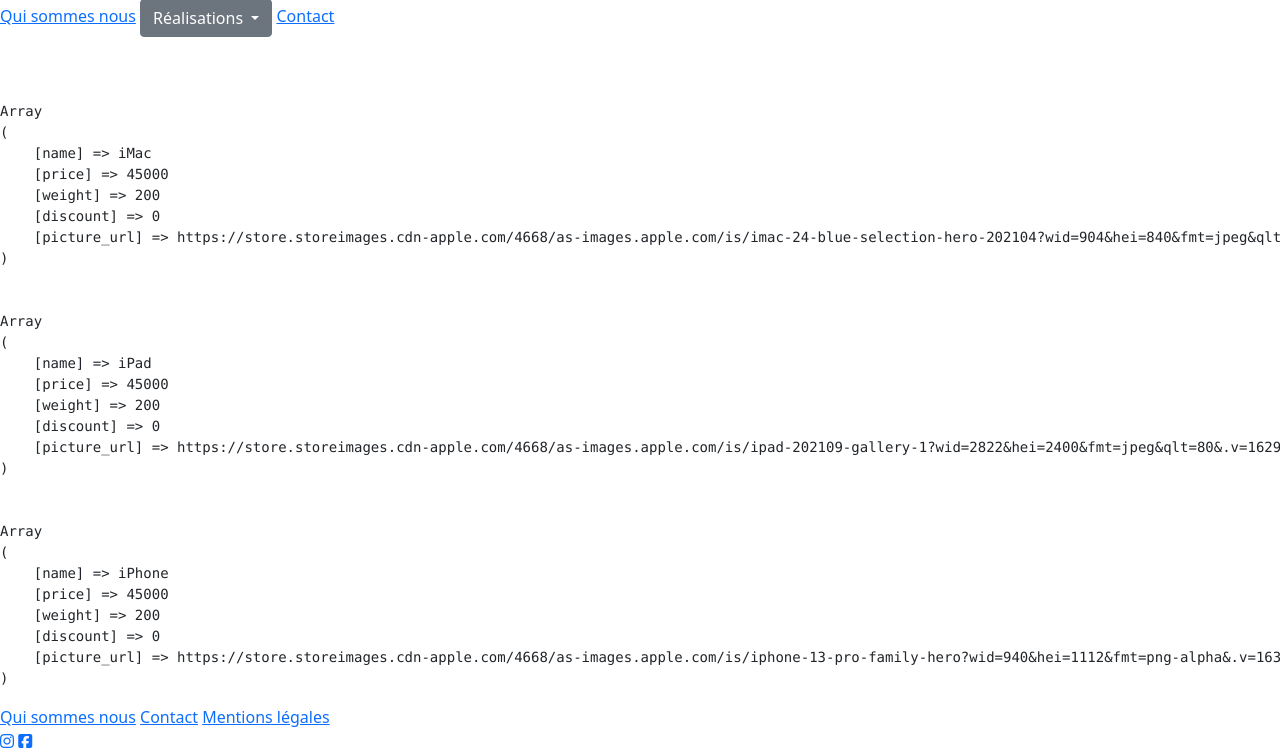
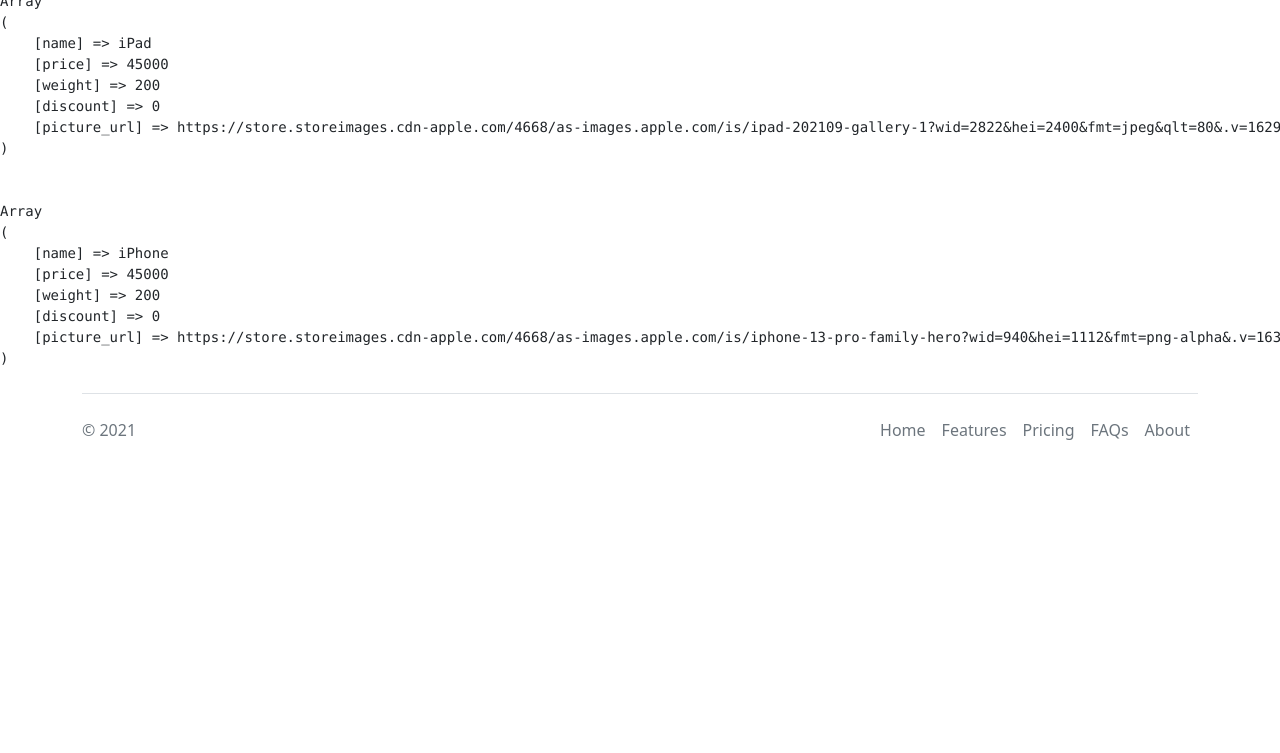
Before and after one commit to Bahjat-TOUNSI/premier_projet, a PHP site: page /catalog-with-keys.php in a window 1280 px wide. Shown: the part 316-1069 px from the top of the page. After the commit the page ends 756 px from the top, so only its background shows below. Run offline with PHP 8.4, Linux system fonts and the light colour scheme; some libraries are stand-ins or nearby versions.

Commit message:
Changed header/footer

```diff
--- a/footer.php
+++ b/footer.php
@@ -1,23 +1,25 @@
 </main>
 <footer>
-    <div>
-        <!-- BTN NAVIGATION -->
-        <nav class="navBottom">
-            <a href="profils.html">Qui sommes nous</a>
-            <a href="contact.html">Contact</a>
-            <a href="https://www.google.com/search?q=Mentions+légales" target="_blank">Mentions légales</a>
-        </nav>
+    <div class="container">
+        <footer class="d-flex flex-wrap justify-content-between align-items-center py-3 my-4 border-top">
+            <p class="col-md-4 mb-0 text-muted">© 2021</p>
 
-        <!-- BTN RESEAU -->
-        <nav class="navReseau">
-            <a href="https://www.instagram.com/campusnumeriqueinthealps/?hl=fr" target="_blank"><i
-                    class="fab fa-instagram"></i></a>
-            <a href="https://fr-fr.facebook.com/campusNumeriqueInTheAlps/" target="_blank"><i
-                    class="fab fa-facebook-square"></i></a>
-        </nav>
+            <a href="/"
+               class="col-md-4 d-flex align-items-center justify-content-center mb-3 mb-md-0 me-md-auto link-dark text-decoration-none">
+                <svg class="bi me-2" width="40" height="32">
+                    <use xlink:href="#bootstrap"></use>
+                </svg>
+            </a>
+
+            <ul class="nav col-md-4 justify-content-end">
+                <li class="nav-item"><a href="#" class="nav-link px-2 text-muted">Home</a></li>
+                <li class="nav-item"><a href="#" class="nav-link px-2 text-muted">Features</a></li>
+                <li class="nav-item"><a href="#" class="nav-link px-2 text-muted">Pricing</a></li>
+                <li class="nav-item"><a href="#" class="nav-link px-2 text-muted">FAQs</a></li>
+                <li class="nav-item"><a href="#" class="nav-link px-2 text-muted">About</a></li>
+            </ul>
+        </footer>
     </div>
 </footer>
-
 </body>
-
 </html>
--- a/header.php
+++ b/header.php
@@ -1,86 +1,35 @@
-
 <!DOCTYPE html>
-<html lang="fr">
+<html>
 
 <head>
-    <meta charset="UTF-8">
-    <meta http-equiv="X-UA-Compatible" content="IE=edge">
-    <meta name="viewport" content="width=device-width, initial-scale=1.0">
-    <title>Home</title>
-    <link rel="shortcut icon" type="image/x-icon" href="public/img/JPBC-logo-black.svg">
-    <!-- CSS -->
-    <!-- BOOTSTRAP -->
+    <meta charset="utf-8">
+    <title>Progression PHP de base</title>
     <link href="https://cdn.jsdelivr.net/npm/bootstrap@5.1.3/dist/css/bootstrap.min.css" rel="stylesheet"
-        integrity="sha384-1BmE4kWBq78iYhFldvKuhfTAU6auU8tT94WrHftjDbrCEXSU1oBoqyl2QvZ6jIW3" crossorigin="anonymous">
-    <link rel="stylesheet" href="./style.css">
-    <link rel="stylesheet" href="./stylebt.css">
-    <!-- FONTS -->
-    <link rel="preconnect" href="https://fonts.googleapis.com">
-    <link rel="preconnect" href="https://fonts.gstatic.com" crossorigin>
-    <link href="https://fonts.googleapis.com/css2?family=Allura&display=swap" rel="stylesheet">
-    <link
-        href="https://fonts.googleapis.com/css2?family=Overpass:ital,wght@0,100;0,200;0,300;0,400;0,500;0,600;0,700;0,800;0,900;1,100;1,200;1,300;1,400;1,500;1,600;1,700;1,800;1,900&display=swap"
-        rel="stylesheet">
-    <link href="https://fonts.googleapis.com/css2?family=Quicksand:wght@300;400;500;600;700&display=swap"
-        rel="stylesheet">
-    <script src="https://kit.fontawesome.com/d70a89f18c.js" crossorigin="anonymous"></script>
-    <!-- REFERENCEMENT -->
-    <meta name="Description"
-        content="JPBC agence de disgne d'interrieur salons, cuisines, salle de bain, chambres, tous styles, rénovation neuf ">
-
+          integrity="sha384-1BmE4kWBq78iYhFldvKuhfTAU6auU8tT94WrHftjDbrCEXSU1oBoqyl2QvZ6jIW3" crossorigin="anonymous">
+    <script src="https://cdn.jsdelivr.net/npm/bootstrap@5.1.3/dist/js/bootstrap.bundle.min.js"
+            integrity="sha384-ka7Sk0Gln4gmtz2MlQnikT1wXgYsOg+OMhuP+IlRH9sENBO0LRn5q+8nbTov4+1p"
+            crossorigin="anonymous"></script>
 </head>
 
 <body>
 <header>
-    <div>
-        <!-- LOGO -->
-        <a href="index.html" style="height: 100%;"><img alt="Logo JPBC" class="logo"
-                                                        src="public/img/JPBC-logo-white.svg" style="padding: 15px 0 0;"></a>
-        <!-- BTN NAVIGATION DESKTOP-->
-        <nav class="navTop dropdown">
-            <a href="profils.html">Qui sommes nous</a>
-            <button class="btn btn-secondary dropdown-toggle" type="button" id="dropdownMenuButton1"
-                    data-bs-toggle="dropdown" aria-expanded="false">
-                Réalisations
-            </button>
-            <ul class="dropdown-menu" aria-labelledby="dropdownMenuButton1">
-                <li><a class="dropdown-item" href="real/cuisine.html">Cuisines</a></li>
-                <li><a class="dropdown-item" href="real/salon.html">Salons</a></li>
-                <li><a class="dropdown-item" href="real/sdb.html">Salles de bain</a></li>
-                <li><a class="dropdown-item" href="real/chambre.html">Chambres</a></li>
+    <div class="container">
+        <header class="d-flex flex-wrap justify-content-center py-3 mb-4 border-bottom">
+            <a href="/" class="d-flex align-items-center mb-3 mb-md-0 me-md-auto text-dark text-decoration-none">
+                <svg class="bi me-2" width="40" height="32">
+                    <use xlink:href="#bootstrap"></use>
+                </svg>
+                <span class="fs-4">Simple header</span>
+            </a>
+
+            <ul class="nav nav-pills">
+                <li class="nav-item"><a href="#" class="nav-link active" aria-current="page">Home</a></li>
+                <li class="nav-item"><a href="#" class="nav-link">Features</a></li>
+                <li class="nav-item"><a href="#" class="nav-link">Pricing</a></li>
+                <li class="nav-item"><a href="#" class="nav-link">FAQs</a></li>
+                <li class="nav-item"><a href="#" class="nav-link">About</a></li>
             </ul>
-            <a href="contact.html">Contact</a>
-        </nav>
-        <!-- BTN NAVIGATION RESPONSIVE-->
-        <nav class="navbar navbar-expand-lg navbar-dark">
-            <button class="navbar-toggler" type="button" data-bs-toggle="collapse"
-                    data-bs-target="#navbarNavDropdown" aria-controls="navbarNavDropdown" aria-expanded="false"
-                    aria-label="Toggle navigation">
-                <span class="navbar-toggler-icon"></span>
-            </button>
-            <div class="collapse navbar-collapse" id="navbarNavDropdown">
-                <ul class="navbar-nav">
-                    <li class="dropdown-item">
-                        <a class="nav-link active" aria-current="page" href="profils.html">Qui sommes nous</a>
-                    </li>
-                    <li class="dropdown-item dropdown">
-                        <a class="nav-link dropdown-toggle" href="#" id="navbarDropdownMenuLink" role="button"
-                           data-bs-toggle="dropdown" aria-expanded="false">
-                            Réalisations
-                        </a>
-                        <ul class="dropdown-menu" aria-labelledby="navbarDropdownMenuLink">
-                            <li><a class="dropdown-item" href="real/cuisine.html">Cuisines</a></li>
-                            <li><a class="dropdown-item" href="real/salon.html">Salons</a></li>
-                            <li><a class="dropdown-item" href="real/sdb.html">Salles de bain</a></li>
-                            <li><a class="dropdown-item" href="real/chambre.html">Chambres</a></li>
-                        </ul>
-                    </li>
-                    <li class="dropdown-item">
-                        <a class="nav-link" href="contact.html">Contact</a>
-                    </li>
-                </ul>
-            </div>
-        </nav>
+        </header>
     </div>
 </header>
 <main>
--- a/my-functions.php
+++ b/my-functions.php
@@ -1 +1,5 @@
 <?php
+
+function formatPrice($price){
+echo $price / 100;
+}
```
Also changed, not shown: index.html (+14 -18 lines).
